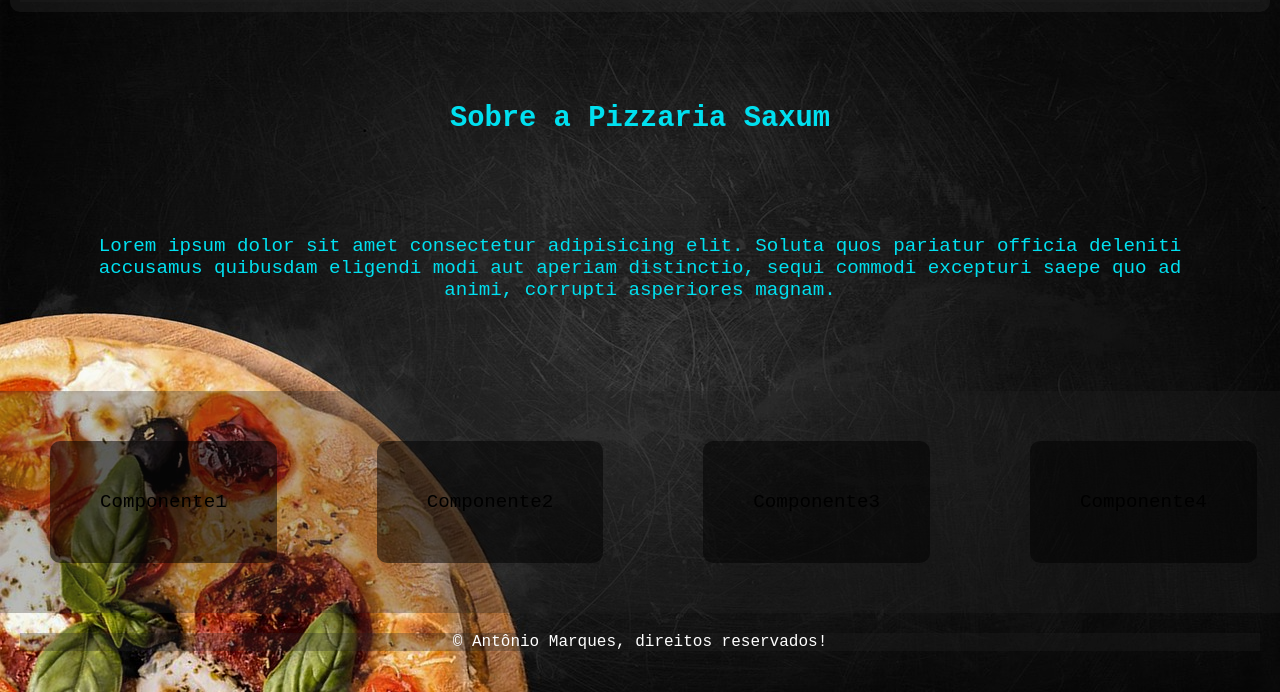
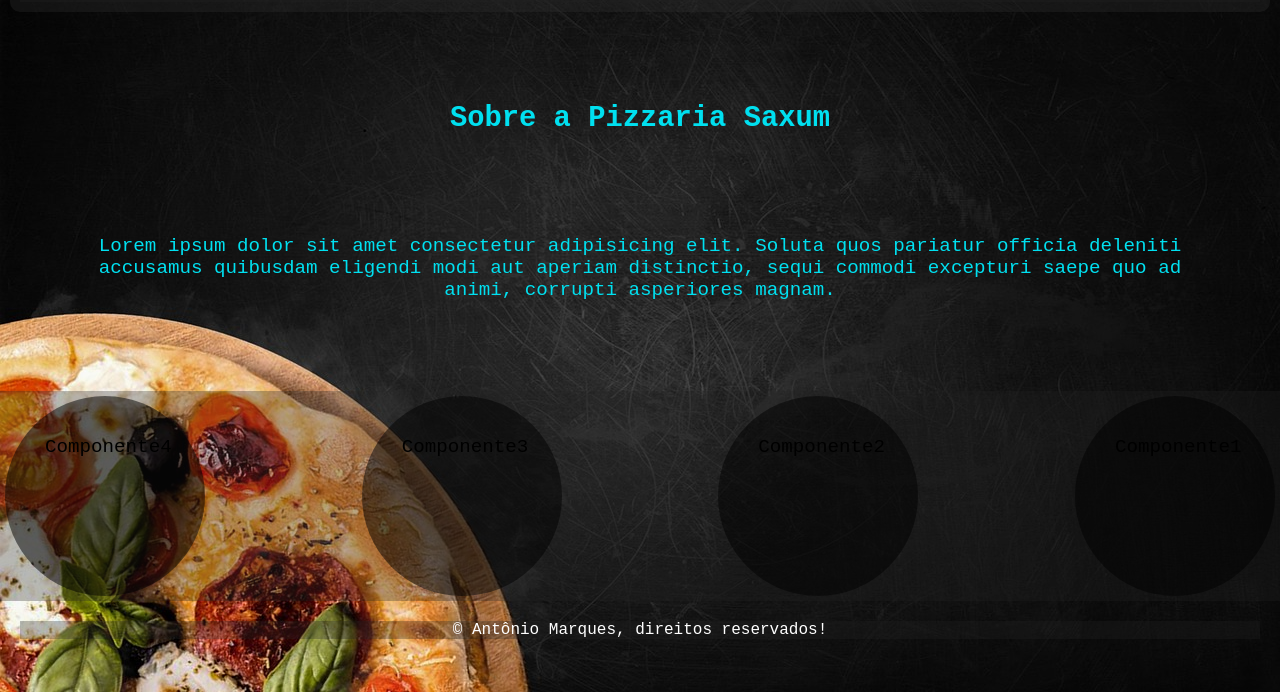
Before and after one commit to AntonioLemos316/exmenucardapio, a plain HTML site: page index.html in a window 1280 px wide. Shown: the part 108-800 px from the top of the page. Drawn offline with Linux system fonts and the light colour scheme.

Commit message:
att
css up

```diff
--- a/css/main.css
+++ b/css/main.css
@@ -14,14 +14,16 @@ h2, p{
     background: rgba(34, 34, 34, 0.3);
     color: black;
     text-align: center;
-    justify-content: space-around;
-    flex-direction: row;
+    justify-content: space-between;
+    flex-direction: row-reverse;
 }
 
 .item2{
     list-style: none;
     background: rgba(0, 0, 0, 0.5);
-    border-radius: 10px;
-    margin: 50px;
-    padding: 50px;
+    width: 120px;
+    height: 120px;
+    border-radius: 120px;
+    margin: 5px;
+    padding: 40px;
 }
```
